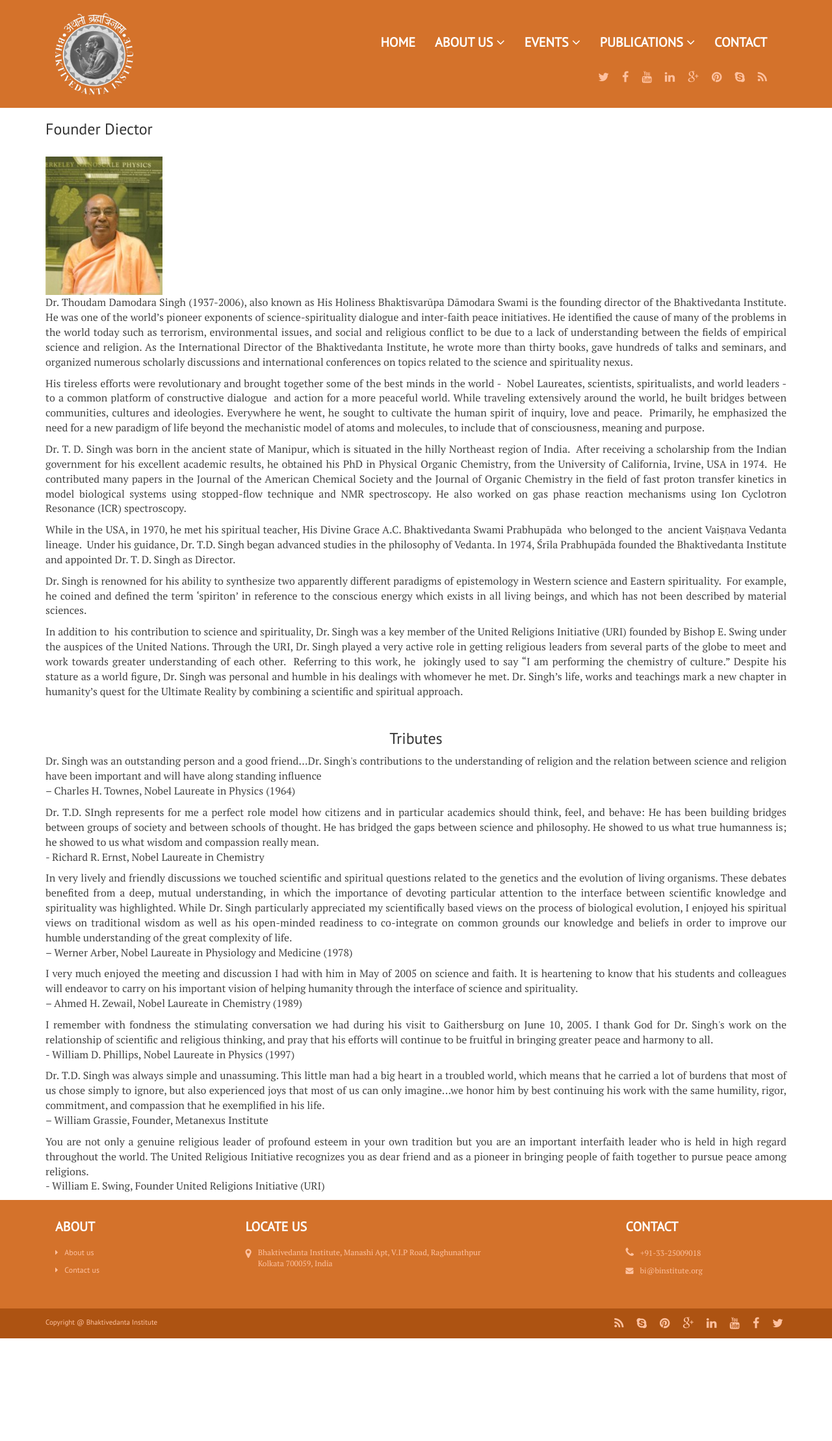
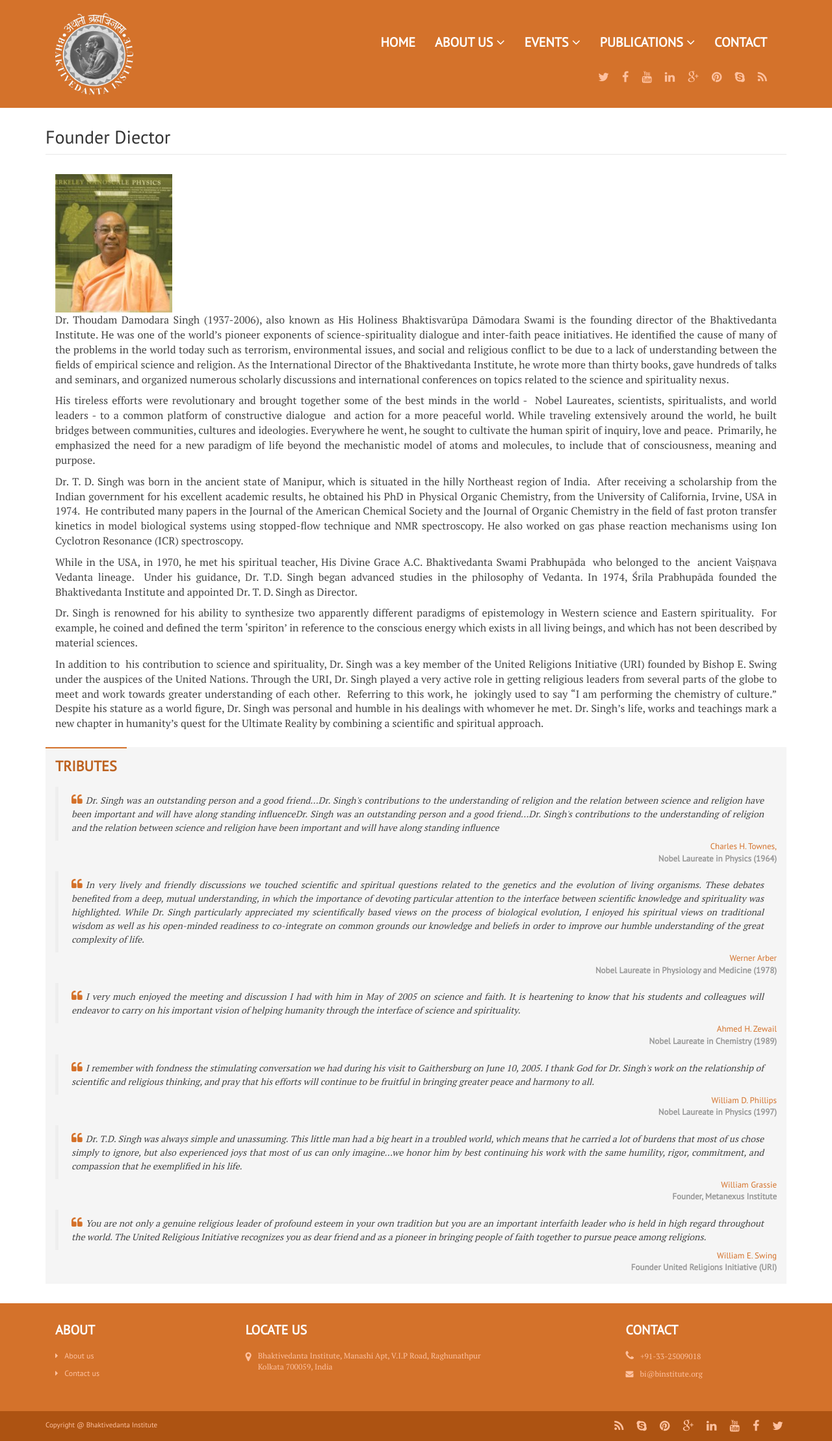
Before and after one commit to b-institute/b-institute.github.io, a Jekyll site: the page built from about_tds.html, in a window 1280 px wide. Shown: the whole page at 65% size. Built offline with Jekyll 4.4.1, drawn with Linux system fonts in a browser that asks for light colours; nearby versions of some CDN libraries; library files that are not in the unit come from our copies; before the commit the page ends 2060 px from its top, so only the background shows below that.

Commit message:
about us: page content moved to yaml
- page moved to yaml
- testimonial brought on about

todo:
- apply changes for Founder Acharya
- fix style for about us main page

```diff
--- a/_data/testimonials.yml
+++ b/_data/testimonials.yml
@@ -2,6 +2,7 @@
   authorExtra: Former President of India
   authorAvatar: pratibha-patil
   fulltext: Science and Spiritualism have many commonalities. Both require a disciplined approach. Both require open, questioning minds. It is the interplay between science and spirituality that provides a balance between material advancement and developing a deep consciousness. ... I congratulate the organizers of this conference.
+
 - author: Prof. Abbha Singh
   authorExtra: Joint Director, Amity Institute of Behavioural and Allied Sciences, Noida, India
   authorAvatar: abha-singh
--- a/about_sp.html
+++ b/about_sp.html
@@ -1,8 +1,6 @@
 ---
 layout: default
 ---
-
-
 
 <div class="content container">
   <div class="row cols-wrapper">
--- a/about_tds.html
+++ b/about_tds.html
@@ -2,13 +2,16 @@
 layout: default
 ---
 
+<div class="content container about-tds">
+  <div class="page-wrapper">
+    <header class="page-heading clearfix">
+      <h1 class="heading-title pull-left">Founder Diector</h1>
+    </header>
 
+    <div class="page-content">
+      <div class="section-content">
+        <img src="assets/images/bsds.jpg"><br>
 
-<div class="content container">
-    <div class="row cols-wrapper">
-        <div class="col-md-12" style="text-align:justify">
-            <h3>Founder Diector</h3><br>
-            <img src="assets/images/bsds.jpg"><br>
         <p>
           Dr. Thoudam Damodara Singh (1937-2006), also known as His Holiness Bhaktisvarūpa Dāmodara Swami is the founding director of the Bhaktivedanta Institute. He was one of the world’s pioneer exponents of science-spirituality dialogue and inter-faith peace initiatives. He identified the cause of many of the problems in the world today such as terrorism, environmental issues, and social and religious conflict to be due to a lack of understanding between the fields of empirical science and religion. As the International Director of the Bhaktivedanta Institute, he wrote more than thirty books, gave hundreds of talks and seminars, and organized numerous scholarly discussions and international conferences on topics related to the science and spirituality nexus.
         </p>
@@ -27,29 +30,25 @@
         <p>
           In addition to  his contribution to science and spirituality, Dr. Singh was a key member of the United Religions Initiative (URI) founded by Bishop E. Swing under the auspices of the United Nations. Through the URI, Dr. Singh played a very active role in getting religious leaders from several parts of the globe to meet and work towards greater understanding of each other.  Referring to this work, he  jokingly used to say “I am performing the chemistry of culture.” Despite his stature as a world figure, Dr. Singh was personal and humble in his dealings with whomever he met. Dr. Singh’s life, works and teachings mark a new chapter in humanity’s quest for the Ultimate Reality by combining a scientific and spiritual approach.
         </p>
-            <br>
-            <h3 style="text-align:center;">Tributes</h3>
-            <p>
-                Dr. Singh was an outstanding person and a good friend...Dr. Singh's contributions to the understanding of religion and the relation between science and religion have been important and will have along standing influence <br> – Charles H. Townes, Nobel Laureate in Physics (1964)
-            </p>
-            <p>
-                Dr. T.D. SIngh represents for me a perfect role model how citizens and in particular academics should think, feel, and behave: He has been building bridges between groups of society and between schools of thought. He has bridged the gaps between science and philosophy. He showed to us what true humanness is; he showed to us what wisdom and compassion really mean.<br> - Richard R. Ernst, Nobel Laureate in Chemistry
-            </p>
-            <p>
-                In very lively and friendly discussions we touched scientific and spiritual questions related to the genetics and the evolution of living organisms. These debates benefited from a deep, mutual understanding, in which the importance of devoting particular attention to the interface between scientific knowledge and spirituality was highlighted. While Dr. Singh particularly appreciated my scientifically based views on the process of biological evolution, I enjoyed his spiritual views on traditional wisdom as well as his open-minded readiness to co-integrate on common grounds our knowledge and beliefs in order to improve our humble understanding of the great complexity of life.<br> – Werner Arber, Nobel Laureate in Physiology and Medicine (1978)
-            </p>
-            <p>
-                I very much enjoyed the meeting and discussion I had with him in May of 2005 on science and faith. It is heartening to know that his students and colleagues will endeavor to carry on his important vision of helping humanity through the interface of science and spirituality.<br> – Ahmed H. Zewail, Nobel Laureate in Chemistry (1989)
-            </p>
-            <p>
-                I remember with fondness the stimulating conversation we had during his visit to Gaithersburg on June 10, 2005. I thank God for Dr. Singh's work on the relationship of scientific and religious thinking, and pray that his efforts will continue to be fruitful in bringing greater peace and harmony to all.<br> - William D. Phillips, Nobel Laureate in Physics (1997)
-            </p>
-            <p>
-                Dr. T.D. Singh was always simple and unassuming. This little man had a big heart in a troubled world, which means that he carried a lot of burdens that most of us chose simply to ignore, but also experienced joys that most of us can only imagine...we honor him by best continuing his work with the same humility, rigor, commitment, and compassion that he exemplified in his life.<br> – William Grassie, Founder, Metanexus Institute
-            </p>
-            <p>
-                You are  not only a genuine religious leader of profound esteem in your own tradition but you are an important interfaith leader who is held in high regard throughout the world. The United Religious Initiative recognizes you as dear friend and as a pioneer in bringing people of faith together to pursue peace among religions.<br> - William E. Swing, Founder United Religions Initiative (URI)
-            </p>
+      </div>
+
+      <section class="testimonials">
+        <h1 class="section-heading text-highlight">
+          <span class="line">Tributes</span>
+        </h1>
+        <div class="section-content">
+          {% for tribute in site.data.td_tributes %}
+            <blockquote class="quote">
+              <p><i class="fa fa-quote-left"></i>{{tribute.quote}}</p>
+            </blockquote>
+            <span class="people">
+              <span class="name">{{tribute.author}}</span>
+              <br/>
+              <span class="title">{{tribute.author_desc}}</span>
+            </span>
+          {% endfor %}
+        </div>
+      </section>
     </div>
   </div>
 </div>
--- a/assets/css/site.scss
+++ b/assets/css/site.scss
@@ -38,10 +38,6 @@
 }
 
 .page-content {
-  // h1, h2, h3, h4, h5, h6 {
-  //   text-transform: uppercase;
-  // }
-
   table {
     width: 100%;
   }
@@ -167,3 +163,21 @@
     }
   }
 }
+
+.about-tds {
+  .testimonials {
+    blockquote {
+      margin-bottom: 0;
+    }
+
+    .people {
+      display: block;
+      margin-top: 0;
+      text-align: right;
+
+      & + blockquote {
+        margin-top: 10px;
+      }
+    }
+  }
+}
--- a/assets/css/styles.scss
+++ b/assets/css/styles.scss
@@ -1953,37 +1953,6 @@
       margin-right: 5px;
     }
   }
-  .testimonials {
-    position: relative;
-    .carousel-controls {
-      position: absolute;
-      right: 10px;
-      top: 10px;
-    }
-    .fa {
-      color: $site-theme-color;
-      margin-right: 5px;
-      font-size: 18px;
-    }
-    .carousel {
-      .item {
-        min-height: 298px;
-      }
-    }
-    .people {
-      margin-top: 10px;
-      .name {
-        color: $site-theme-color;
-      }
-      .title {
-        color: $color_6;
-      }
-    }
-    .profile {
-      border-radius: 50%;
-    }
-  }
-
   .awards {
     background: #fff;
     .logos {
@@ -2435,26 +2404,46 @@
   .footer-col-inner {
     margin-bottom: 15px;
   }
-  .home-page {
-    .testimonials {
-      .carousel {
-        .item {
-          min-height: inherit;
-        }
-      }
-    }
-    .events {
-      .section-content {
-        min-height: inherit;
-      }
-    }
-  }
   .page-wrapper {
     .album-cover {
       min-height: 360px;
     }
   }
 }
+
+.testimonials {
+  position: relative;
+
+  .carousel-controls {
+    position: absolute;
+    right: 10px;
+    top: 10px;
+  }
+
+  .fa {
+    color: $site-theme-color;
+    margin-right: 5px;
+    font-size: 18px;
+  }
+  .carousel {
+    .item {
+      min-height: 298px;
+    }
+  }
+  .people {
+    margin-top: 10px;
+    .name {
+      color: $site-theme-color;
+    }
+    .title {
+      color: $color_6;
+    }
+  }
+  .profile {
+    border-radius: 50%;
+  }
+}
+
 @media (min-width: 992px) {
   .nav {
     >li {
```
Also changed, not shown: _data/td_tributes.yml (added, +23 -0 lines), about.html (+1 -3 lines). Lines whose indentation alone changed are shown as unchanged.
